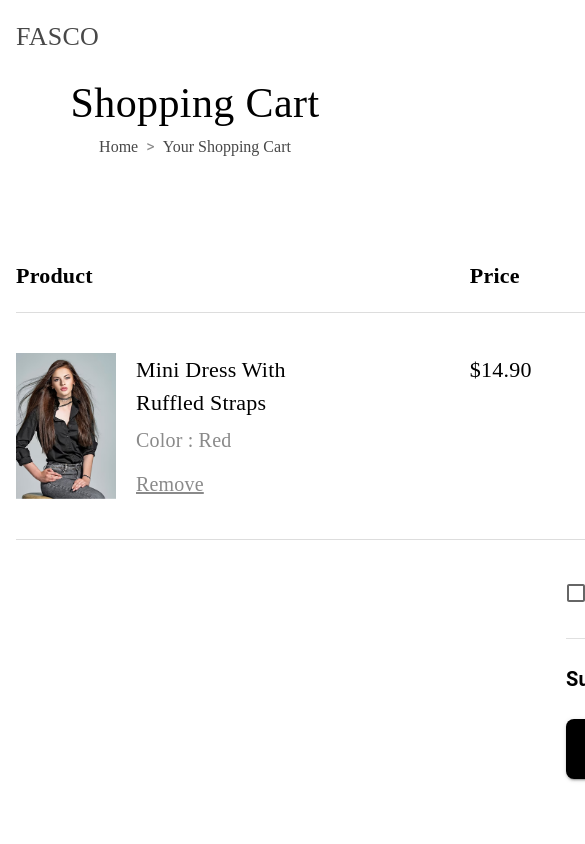
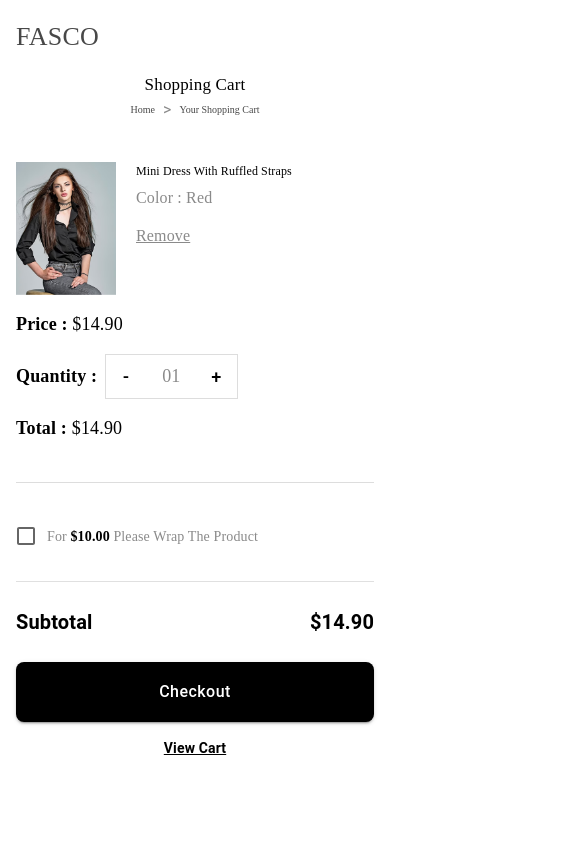
Before and after one commit to sanjanabaskaran03-commits/landing-page, a React (Vite) app: page /cart in a window 390 px wide. Shown: the top 844 px of the page, 585 px wide, since content can reach past the window. Built offline with nearby package versions, Linux system fonts and the light colour scheme; some icons are missing.

Commit message:
seventh commit

```diff
--- a/src/cartPage/components/Product.jsx
+++ b/src/cartPage/components/Product.jsx
@@ -1,6 +1,6 @@
 import { useState } from "react";
 import { Link as RouterLink } from "react-router-dom";
-import { Stack, Typography, Box, Button, Divider, Checkbox, FormControlLabel,Link } from "@mui/material";
+import { Stack, Typography, Box, Button, Divider, Checkbox, FormControlLabel, Link, Container } from "@mui/material";
 
 function Product() {
     const [giftWrap, setGiftWrap] = useState(false);
@@ -16,50 +16,75 @@ function Product() {
     ).toFixed(2);
 
     return (
-        <Stack width="1000px" margin="30px auto" sx={{ px: 2 }}>
-            <Stack marginTop="5%" display="grid" gridTemplateColumns="3fr 1fr 1.5fr 1fr" alignItems="center" columnGap="20px" padding="20px 0" borderBottom="1px solid #ddd">
-                <Typography sx={{ fontFamily: "Poppins", fontSize: "22px", fontWeight: 600 }}>Product</Typography>
-                <Typography sx={{ fontFamily: "Poppins", fontSize: "22px", fontWeight: 600 }}>Price</Typography>
+        <Container maxWidth="lg" sx={{mb:{xs:"50px"}}}>
+            <Stack
+                marginTop="5%"
+                display={{ xs: "none", md: "grid" }}
+                gridTemplateColumns="3fr 1fr 1.5fr 1fr"
+                alignItems="center"
+                columnGap="20px"
+                padding="20px 0"
+                borderBottom="1px solid #ddd"
+            >
+                <Typography sx={{ fontFamily: "Poppins", fontSize:"22px", fontWeight: 600 }}>Product</Typography>
+                <Typography sx={{ fontFamily: "Poppins", fontSize:{xs:"1px",sm:"14px",md:"22px",lg:"22px"}, fontWeight: 600 }}>Price</Typography>
                 <Typography sx={{ fontFamily: "Poppins", fontSize: "22px", fontWeight: 600, textAlign: "center" }}>Quantity</Typography>
                 <Typography sx={{ fontFamily: "Poppins", fontSize: "22px", fontWeight: 600, textAlign: "right" }}>Total</Typography>
             </Stack>
 
-            <Stack display="grid" gridTemplateColumns="3fr 1fr 1.5fr 1fr" alignItems="flex-start" columnGap="20px" padding="40px 0" borderBottom="1px solid #ddd">
+            <Stack
+                display={{ xs: "flex", md: "grid" }}
+                flexDirection="column"
+                gridTemplateColumns="3fr 1fr 1.5fr 1fr"
+                alignItems="flex-start"
+                columnGap="20px"
+                padding="40px 0"
+                borderBottom="1px solid #ddd"
+                spacing={{ xs: 2, md: 0 }}
+            >
                 <Stack direction="row" gap="20px">
                     <Box component="img" src="/images/shopPage/heroSection/pic-2.png" sx={{ width: "100px", objectFit: "cover" }} />
                     <Stack gap="6px">
-                        <Typography sx={{ fontFamily: "volkhov", fontSize: "22px", fontWeight: 'regular', width: "160px" }}>Mini Dress With Ruffled Straps</Typography>
-                        <Typography sx={{ color: "#8a8a8a", fontSize: "20px", fontFamily: "Poppins" }}>Color : Red</Typography>
-                        <Typography sx={{ fontSize: "20px", fontFamily: "Poppins", color: "#8a8a8a", textDecoration: "underline", cursor: "pointer", mt: 1 }}>Remove</Typography>
+                        <Typography sx={{ fontFamily: "volkhov", fontSize: { xs: "12px",sm:"14px", md: "22px",lg:"22px" }, fontWeight: 'regular', width: "160px" }}>Mini Dress With Ruffled Straps</Typography>
+                        <Typography sx={{ color: "#8a8a8a", fontSize: { xs: "16px",sm:"18px", md: "22px",lg:"22px" }, fontFamily: "Poppins" }}>Color : Red</Typography>
+                        <Typography sx={{ fontSize: { xs: "16px",sm:"18px", md: "22px",lg:"22px" }, fontFamily: "Poppins", color: "#8a8a8a", textDecoration: "underline", cursor: "pointer", mt: 1 }}>Remove</Typography>
                     </Stack>
                 </Stack>
 
-                <Typography sx={{ fontSize: "22px", fontFamily: "volkhov", fontWeight: "regular" }}>${pricePerItem.toFixed(2)}</Typography>
+                <Typography sx={{ fontSize:{xs:"18px",sm:"20px",md:"22px",lg:"22px"}, fontFamily: "volkhov", fontWeight: "regular", mt: { xs: 2, md: 0 } }}>
+                    <Box component="span" sx={{ display: { md: "none" }, fontWeight: "bold" }}>Price : </Box>
+                    ${pricePerItem.toFixed(2)}
+                </Typography>
 
-                <Stack direction="row" border="1px solid #ddd" width="fit-content" mx="auto" alignItems="center">
+                <Stack direction={{ xs: "row", md: "column" }} alignItems={{ xs: "center", md: "center" }} spacing={1} width={{ md: "100%" }}>
+                    <Typography sx={{ display: { md: "none" }, fontWeight: "bold",  fontSize:{xs:"18px",sm:"20px",md:"22px",lg:"22px"}, fontFamily: "Poppins" }}>Quantity : </Typography>
+                    <Stack direction="row" border="1px solid #ddd" width="fit-content" mx={{ md: "auto" }} alignItems="center">
                         <Button
                             onClick={() => quantity > 1 && setQuantity(quantity - 1)}
-                        sx={{ minWidth: "40px", color: "#000", fontSize: "22px", fontWeight: "bold" }}
+                            sx={{ minWidth: "40px", color: "#000",  fontSize:{xs:"18px",sm:"20px",md:"22px",lg:"22px"} }}
                         >
                             -
                         </Button>
-                    <Typography sx={{ px: 2, fontFamily: "Poppins", fontSize: "22px", color: "#8a8a8a" }}>
+                        <Typography sx={{ px: 2, fontFamily: "Poppins",  fontSize:{xs:"18px",sm:"20px",md:"22px",lg:"22px"}, color: "#8a8a8a" }}>
                             {quantity.toString().padStart(2, '0')}
                         </Typography>
                         <Button
                             onClick={() => setQuantity(quantity + 1)}
-                        sx={{ minWidth: "40px", color: "#000", fontSize: "22px", fontWeight: "bold" }}
+                            sx={{ minWidth: "40px", color: "#000",  fontSize:{xs:"18px",sm:"20px",md:"22px",lg:"22px"}}}
                         >
                             +
                         </Button>
                     </Stack>
-                <Typography sx={{ fontSize: "22px", fontFamily: "volkhov", fontWeight: "regular", textAlign: "right" }}>
+                </Stack>
+
+                <Typography sx={{  fontSize:{xs:"18px",sm:"20px",md:"22px",lg:"22px"}, fontFamily: "volkhov", fontWeight: "regular", textAlign: { xs: "left", md: "right" }, width: { md: "100%" } }}>
+                    <Box component="span" sx={{ display: { md: "none" }, fontWeight: "bold" }}>Total : </Box>
                     ${rowTotal}
                 </Typography>
             </Stack>
 
-            <Box sx={{ display: 'flex', flexDirection: 'column', alignItems: 'flex-end', mt: 4 }}>
-                <Box sx={{ width: "100%", maxWidth: "450px" }}>
+            <Box sx={{ display: 'flex', flexDirection: 'column', alignItems: { xs: 'flex-start', md: 'flex-end' }, mt: 4 }}>
+                <Box sx={{ width: "100%", maxWidth:"450px"}}>
                     <FormControlLabel
                         control={
                             <Checkbox
@@ -69,7 +94,7 @@ function Product() {
                             />
                         }
                         label={
-                            <Typography sx={{ color: "#8A8A8A", fontFamily: "Poppins", fontSize: "22px" }}>
+                            <Typography sx={{ color: "#8A8A8A", fontFamily: "Poppins", fontSize: { xs: "14px",sm:"16px", md: "22px",lg:"22px" } }}>
                                 For <span style={{ color: "black", fontWeight: "bold" }}>$10.00</span> Please Wrap The Product
                             </Typography>
                         }
@@ -93,14 +118,14 @@ function Product() {
                         <Link component={RouterLink} to="/cart"
                             variant="body2"
                             align="center"
-                        sx={{ cursor: "pointer", textDecoration: "underline", fontWeight: "bold",color:"#000" }}
+                            sx={{ cursor: "pointer", textDecoration: "underline", fontWeight: "bold", color: "#000" }}
                         >
                             View Cart
                         </Link>
                     </Stack>
                 </Box>
             </Box>
-        </Stack>
+        </Container>
     );
 }
 
--- a/src/cartPage/components/Shopping.jsx
+++ b/src/cartPage/components/Shopping.jsx
@@ -5,13 +5,13 @@ import { Link as RouterLink } from "react-router-dom";
 function Shopping() {
   return (
     <Stack>
-        <Typography sx={{fontSize:"42px",fontWeight:"medium",textAlign:"center",fontFamily:"volkhov"}}>
+        <Typography sx={{fontSize:{xs:"17px",sm:"19px",md:"42px",lg:"42px"},fontWeight:"medium",textAlign:"center",fontFamily:"volkhov"}}>
             Shopping Cart
         </Typography>
             <Stack direction="row" spacing={1} alignItems="center" justifyContent="center">
-  <Link component={RouterLink} to="/" underline="hover" sx={{ color: "#484848",fontSize:"16px",fontWeight:"regular",fontFamily:"volkhov" }}>Home</Link>
+  <Link component={RouterLink} to="/" underline="hover" sx={{ color: "#484848",fontSize:{xs:"10px",sm:"12px",md:"16px",lg:"16px"},fontWeight:"regular",fontFamily:"volkhov" }}>Home</Link>
   <Typography sx={{ color: "#8A8A8A" }}>&gt;</Typography>
-  <Link component={RouterLink} to="/cart" underline="hover" sx={{ color: "#484848",fontSize:"16px",fontWeight:"regular",fontFamily:"volkhov" }}>Your Shopping Cart</Link>
+  <Link component={RouterLink} to="/cart" underline="hover" sx={{ color: "#484848",fontSize:{xs:"10px",sm:"12px",md:"16px",lg:"16px"},fontWeight:"regular",fontFamily:"volkhov" }}>Your Shopping Cart</Link>
 </Stack>
 </Stack>
   );
--- a/src/components/layout/Header.jsx
+++ b/src/components/layout/Header.jsx
@@ -50,7 +50,7 @@ function Header() {
             </Stack>
           )}
 
-          <Stack direction="row" spacing={0} alignItems="center" color="#484848">
+          <Stack direction="row" spacing={1} alignItems="center" color="#484848">
             <SearchIcon />
 
             {isDesktop && (
--- a/src/productPage/components/PeakySection.jsx
+++ b/src/productPage/components/PeakySection.jsx
@@ -23,7 +23,7 @@ function PeakySection() {
       direction={{ xs: "column", md: "row" }}
       sx={{
         width: "100%",
-        mt: 10,
+        mt: {xs:2,md:10},
         bgcolor: { xs: "#D9D9D9", md: "#f3f3f3" },
         position: "relative",
         overflow: "hidden"
```
Also changed, not shown: src/productPage/components/HeroSection.jsx (+120 -54 lines). Lines whose indentation alone changed are shown as unchanged.
